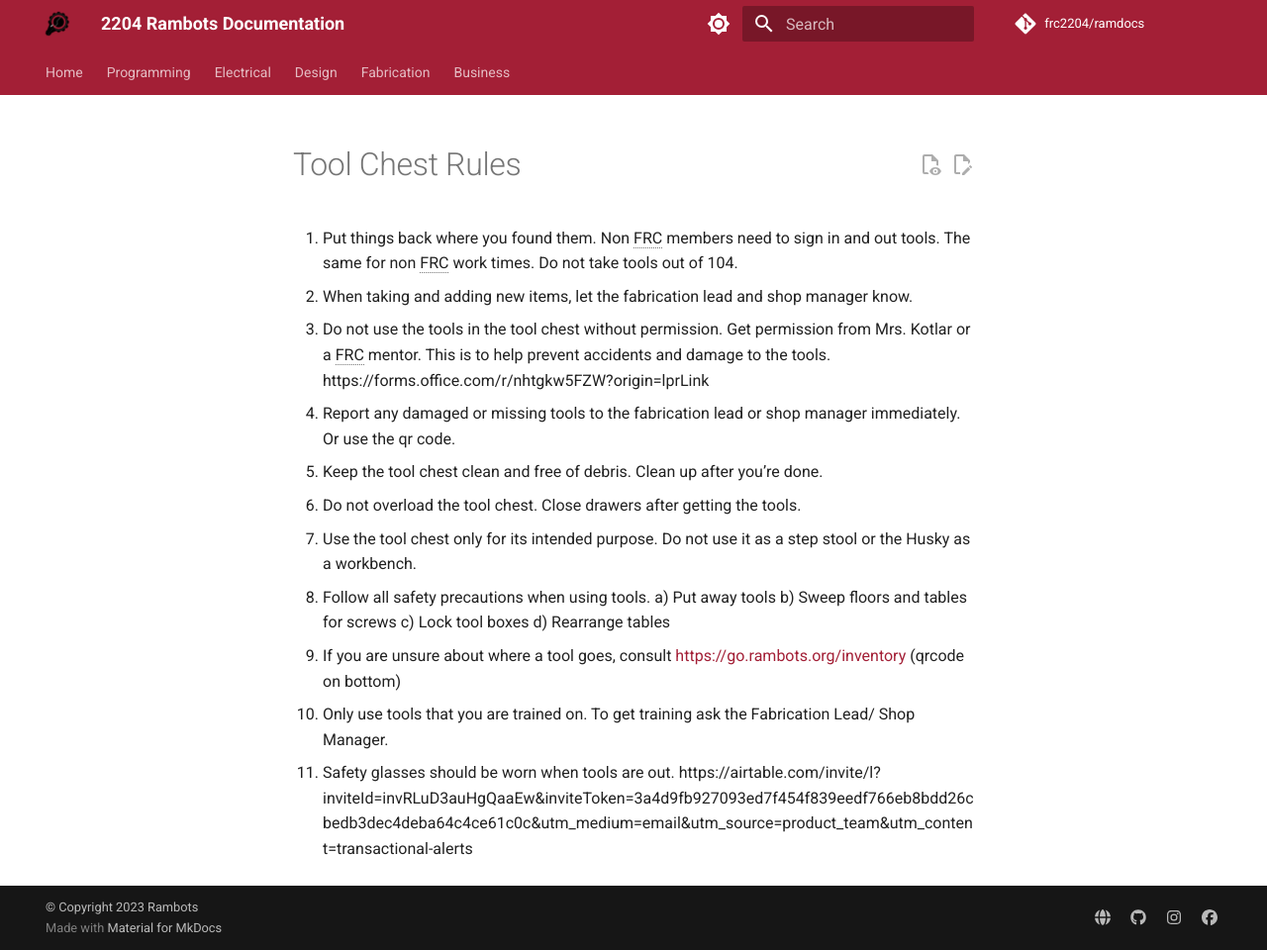
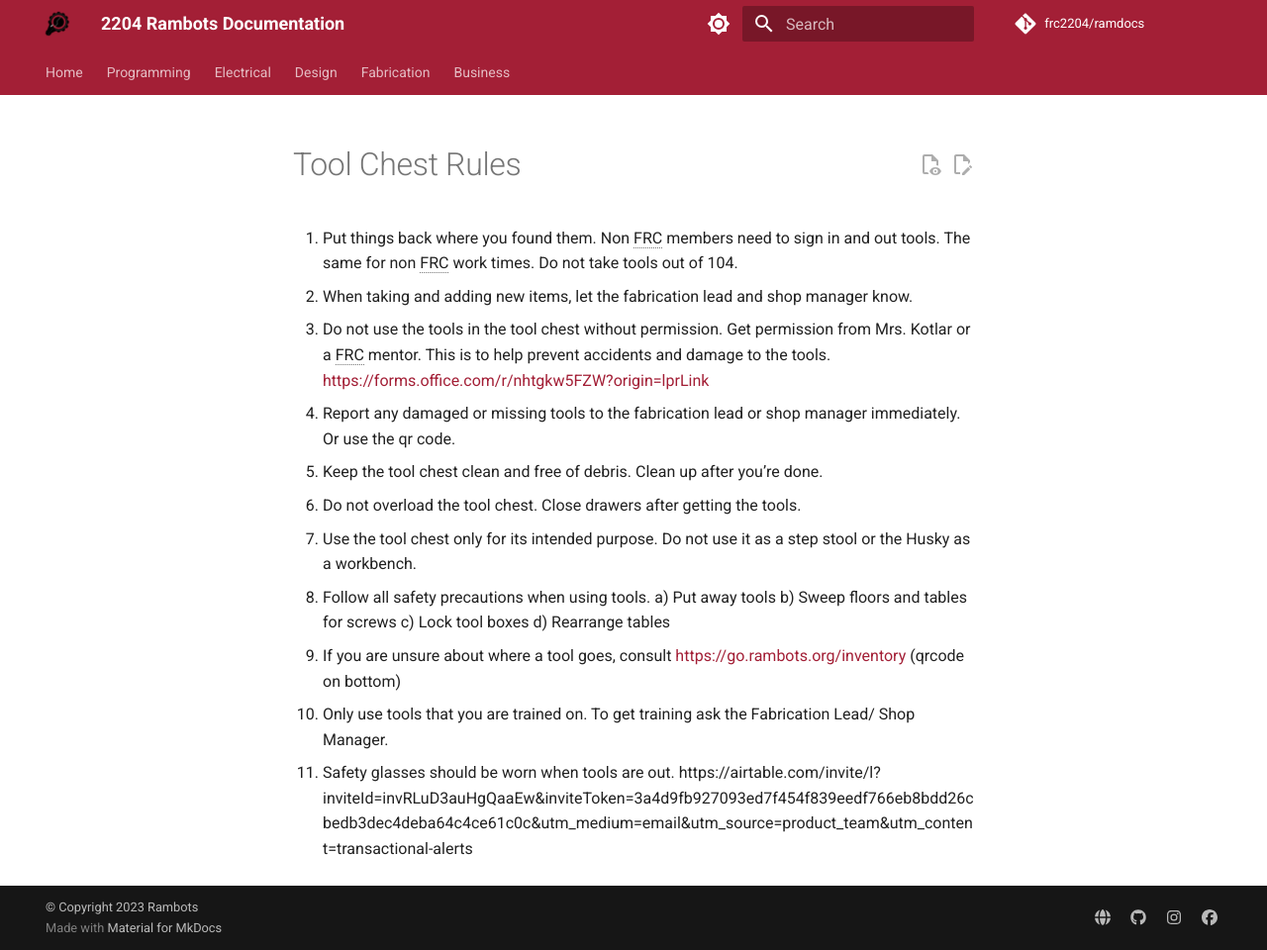
Before and after one commit to frc2204/ramdocs, an MkDocs documentation site: the page built from docs/fabrication/toolchest-guidelines.md, in a window 1280 px wide and 960 px high. Shown: the whole window at 99% size. Built offline with MkDocs 1.6.1 and Material for MkDocs 9.7.7, drawn with Linux system fonts in a browser that asks for light colours; nearby versions of some CDN libraries; library files that are not in the unit come from our copies; comment, search, counter and statistics services are not loaded; part of the change alters nothing that is shown.

```diff
--- a/docs/fabrication/toolchest-guidelines.md
+++ b/docs/fabrication/toolchest-guidelines.md
@@ -1,7 +1,7 @@
 # Tool Chest Rules
 1. Put things back where you found them. Non FRC members need to sign in and out tools. The same for non FRC work times. Do not take tools out of 104.
 2. When taking and adding new items, let the fabrication lead and shop manager know.
-3. Do not use the tools in the tool chest without permission. Get permission from Mrs. Kotlar or a FRC mentor. This is to help prevent accidents and damage to the tools. https://forms.office.com/r/nhtgkw5FZW?origin=lprLink
+3. Do not use the tools in the tool chest without permission. Get permission from Mrs. Kotlar or a FRC mentor. This is to help prevent accidents and damage to the tools. [https://forms.office.com/r/nhtgkw5FZW?origin=lprLink](https://forms.office.com/r/nhtgkw5FZW?origin=lprLink)
 4. Report any damaged or missing tools to the fabrication lead or shop manager immediately. Or use the qr code.
 5. Keep the tool chest clean and free of debris. Clean up after you’re done.
 6. Do not overload the tool chest. Close drawers after getting the tools.
```
